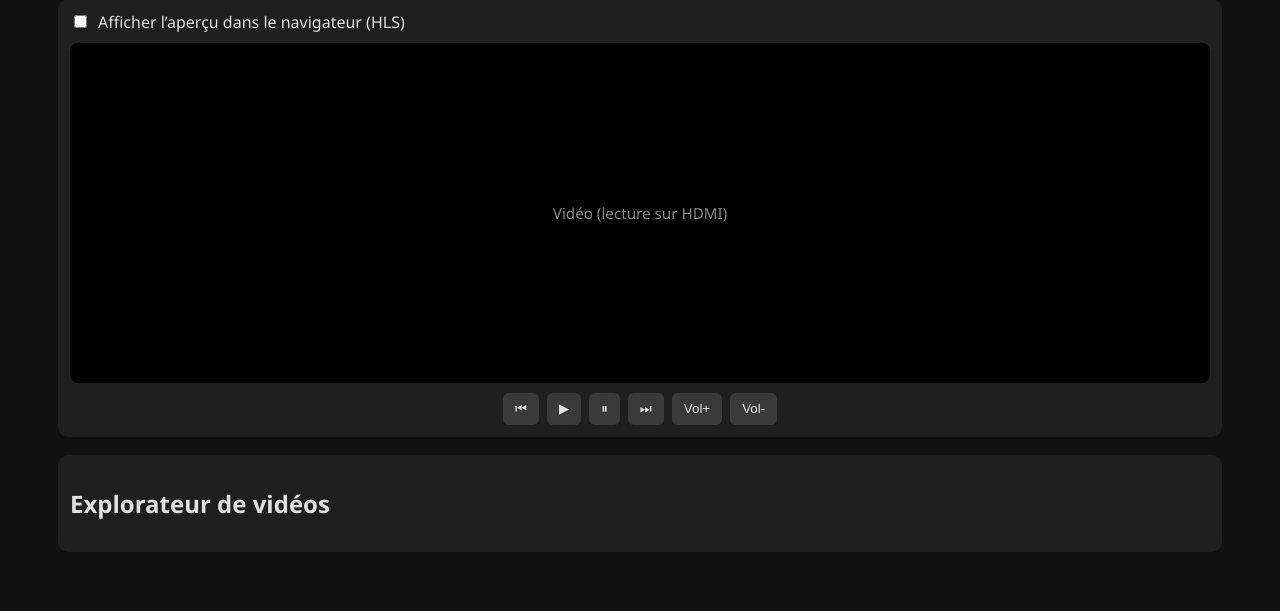
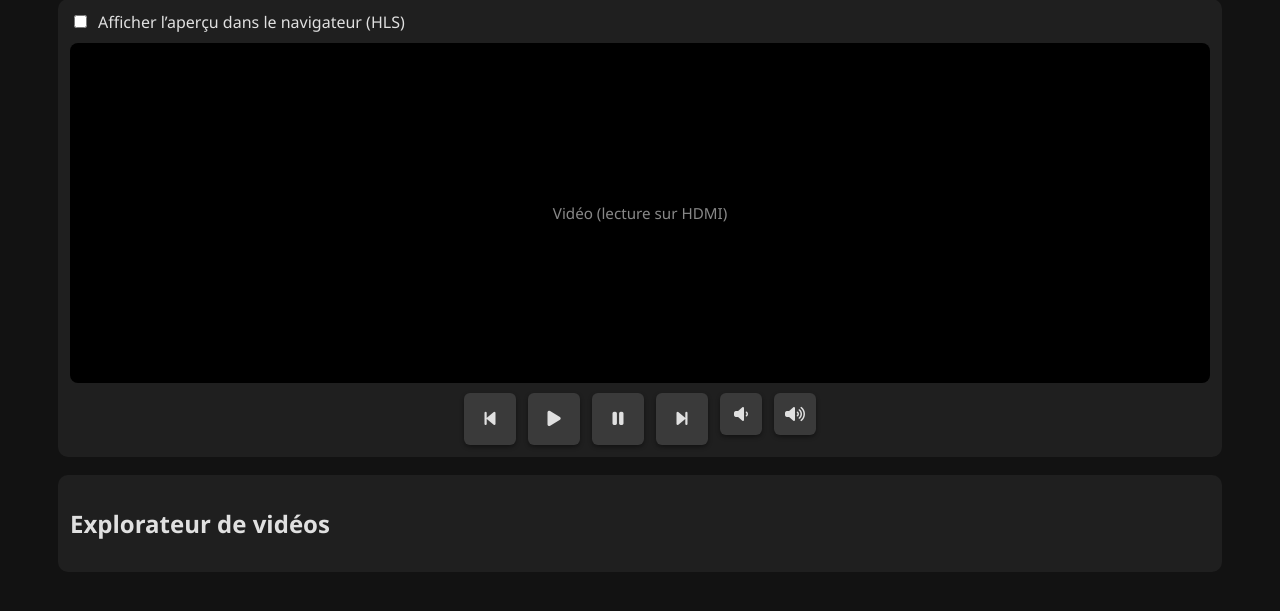
Before and after one commit to Kaquaoify/RPi-Autonomous-Video-Player, a Flask app: page / in a window 1280 px wide. Shown: the part 102-713 px from the top of the page. Run offline with Flask 3, Linux system fonts and the light colour scheme.

Commit message:
UI Update

```diff
--- a/app/static/css/style.css
+++ b/app/static/css/style.css
@@ -93,6 +93,52 @@ main{
 }
 
 .vlc-controls button:hover{ background:#4a4a4a; }
+
+/* ==============================
+   Contrôles VLC (avec FontAwesome)
+   ============================== */
+.vlc-controls {
+  gap: 12px;
+  justify-content: center;
+  flex-wrap: wrap;
+}
+
+.vlc-btn {
+  background: linear-gradient(145deg, #2c2c2c, #1a1a1a);
+  border: 1px solid #333;
+  color: #f0f0f0;
+  border-radius: 50%;
+  width: 52px;
+  height: 52px;
+  display: flex;
+  align-items: center;
+  justify-content: center;
+  font-size: 1.1rem;
+  box-shadow: 0 2px 4px rgba(0, 0, 0, 0.4);
+  cursor: pointer;
+  transition: transform 0.15s ease, background 0.15s ease;
+}
+
+.vlc-btn:hover {
+  background: linear-gradient(145deg, #3b3b3b, #1e1e1e);
+  transform: scale(1.08);
+}
+
+.vlc-btn:active {
+  transform: scale(0.95);
+  background: linear-gradient(145deg, #1e1e1e, #101010);
+}
+
+.vlc-btn.small {
+  width: 42px;
+  height: 42px;
+  font-size: 1rem;
+}
+
+.vlc-btn i {
+  pointer-events: none;
+}
+
 
 /* ==============================
    Explorateur de vidéos (grille)
--- a/app/templates/index.html
+++ b/app/templates/index.html
@@ -7,6 +7,8 @@
   <title>RPi Autonomous Video Player</title>
   <!-- Styles globaux -->
   <link rel="stylesheet" href="{{ url_for('static', filename='css/style.css') }}">
+  <link rel="stylesheet" href="https://cdnjs.cloudflare.com/ajax/libs/font-awesome/6.5.0/css/all.min.css">
+
 </head>
 <body>
   <!-- En-tête : logo + accès paramètres -->
@@ -71,14 +73,15 @@
   <!-- Placeholder quand l’aperçu est désactivé -->
   <div id="vlc-output">Vidéo (lecture sur HDMI)</div>
 
-  <div class="vlc-controls">
-    <button class="vlc-btn" data-action="prev">⏮</button>
-    <button class="vlc-btn" data-action="play">▶</button>
-    <button class="vlc-btn" data-action="pause">⏸</button>
-    <button class="vlc-btn" data-action="next">⏭</button>
-    <button class="vlc-btn" data-action="volup">Vol+</button>
-    <button class="vlc-btn" data-action="voldown">Vol-</button>
-  </div>
+<div class="vlc-controls">
+  <button class="vlc-btn" data-action="prev" title="Vidéo précédente"><i class="fa-solid fa-backward-step"></i></button>
+  <button class="vlc-btn" data-action="play" title="Lecture"><i class="fa-solid fa-play"></i></button>
+  <button class="vlc-btn" data-action="pause" title="Pause"><i class="fa-solid fa-pause"></i></button>
+  <button class="vlc-btn" data-action="next" title="Vidéo suivante"><i class="fa-solid fa-forward-step"></i></button>
+  <button class="vlc-btn small" data-action="voldown" title="Baisser le volume"><i class="fa-solid fa-volume-low"></i></button>
+  <button class="vlc-btn small" data-action="volup" title="Augmenter le volume"><i class="fa-solid fa-volume-high"></i></button>
+</div>
+
 </section>
 
 <!-- Ajouter hls.js si pas déjà présent -->
```
